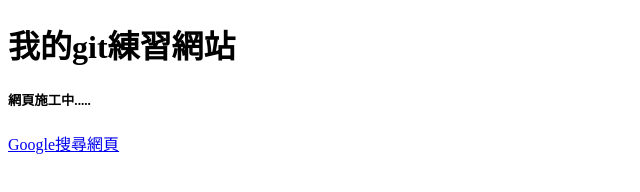
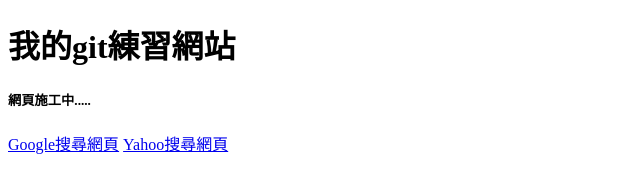
Before and after one commit to poheng131/website001, a plain HTML site: page index.html in a window 1280 px wide. Shown: the whole page, without its empty margins (0-640 px from the left). Drawn offline with Linux system fonts and the light colour scheme.

Commit message:
在第一個branch再增加一個branch _增加雅虎搜尋網頁

```diff
--- a/index.html
+++ b/index.html
@@ -9,5 +9,6 @@
     <h1>我的git練習網站</h1>
     <h5>網頁施工中.....</h5>
     <a href="https://www.google.com.tw/?hl=zh_TW">Google搜尋網頁</a>
+    <a href="https://tw.yahoo.com/">Yahoo搜尋網頁</a>
 </body>
 </html>
```
